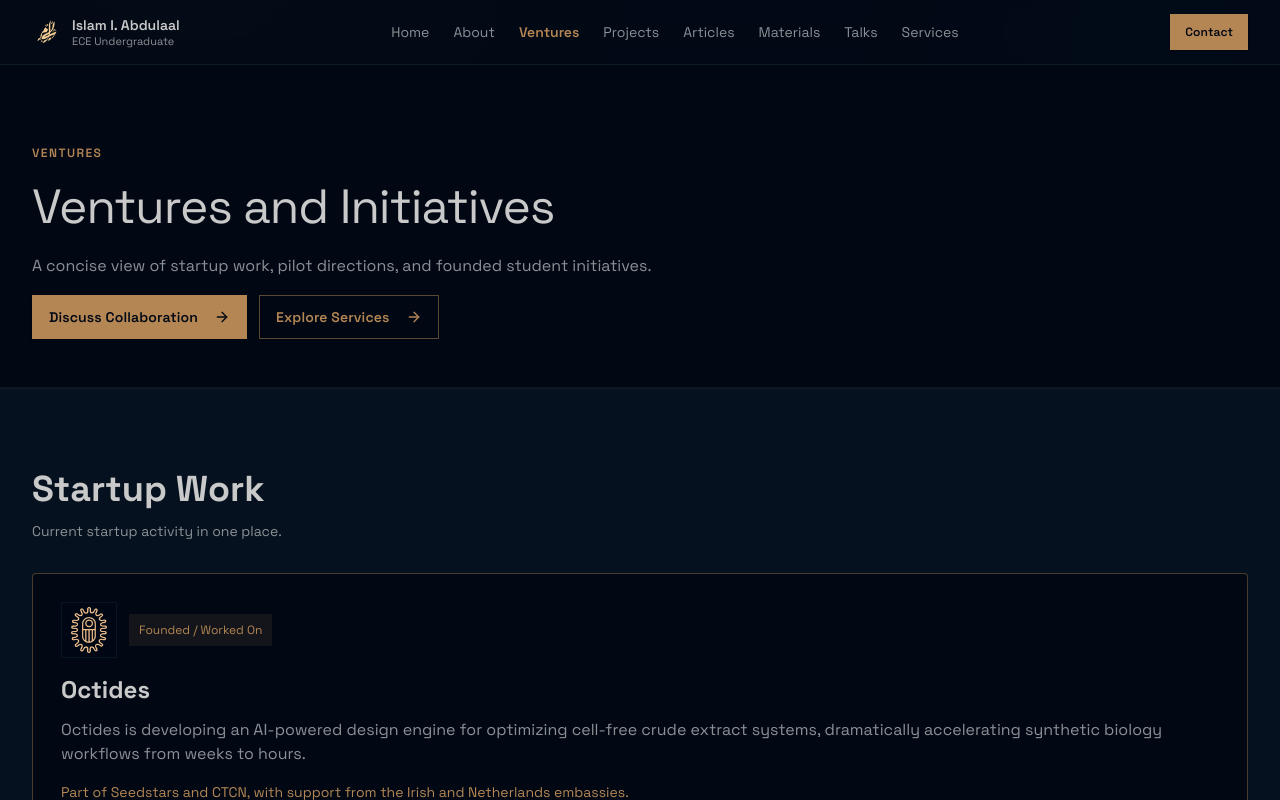
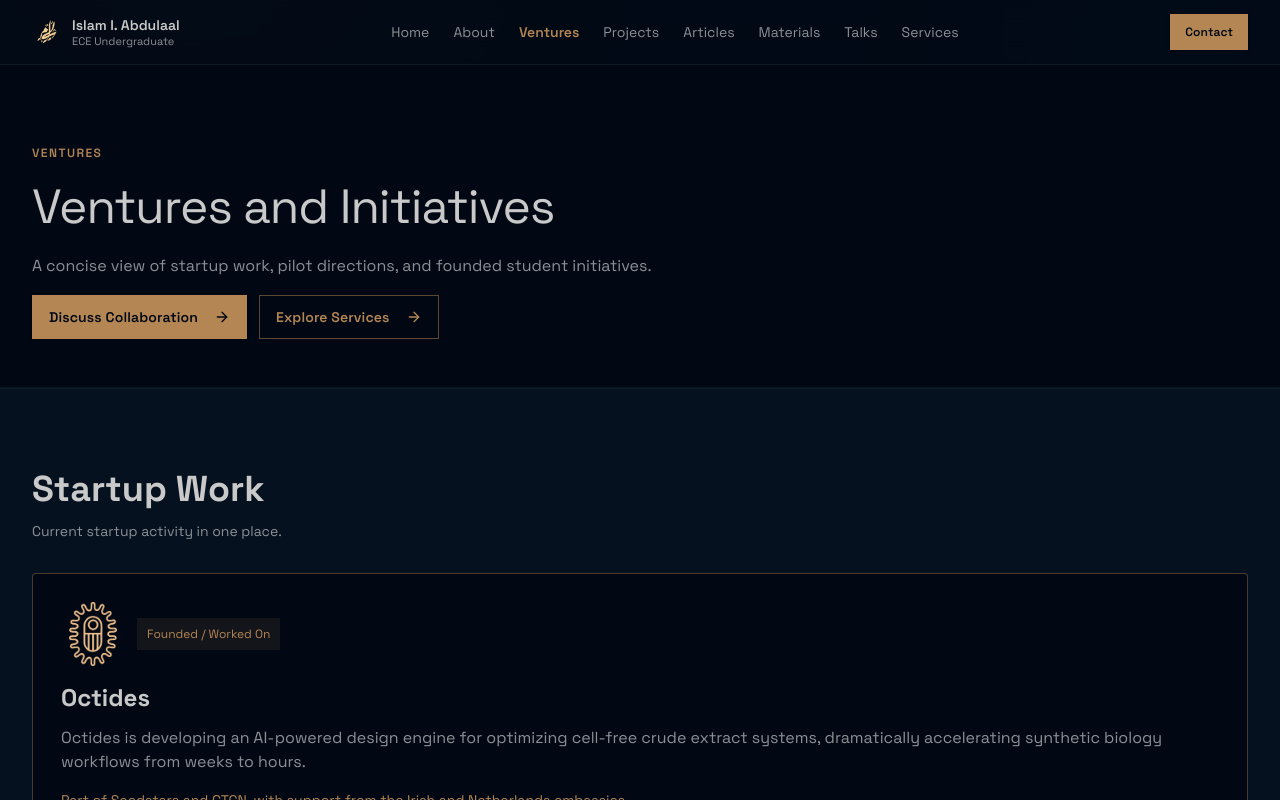
Before and after one commit to iabdul-aal/iabdul-aal.github.io, a Next.js app: page /ventures in a window 1280 px wide. Shown: the top 800 px of the page. Built offline with nearby package versions, Linux system fonts and the light colour scheme.

Commit message:
Refine transparent logo presentation in ventures pages

```diff
--- a/app/ventures/non-profit/page.tsx
+++ b/app/ventures/non-profit/page.tsx
@@ -54,12 +54,12 @@
                 <div className="mb-5 flex flex-wrap items-start justify-between gap-4">
                   <div className="space-y-3">
                     {initiative.logoPath && (
-                      <span className="inline-flex h-11 min-w-24 items-center justify-center rounded-md border border-border/70 bg-background/60 px-3">
+                      <span className="inline-flex h-12 min-w-28 items-center justify-center px-1">
                         <Image
                           src={initiative.logoPath}
                           alt={`${initiative.name} logo`}
-                          width={112}
-                          height={32}
+                          width={128}
+                          height={36}
                           className="max-h-full w-auto object-contain"
                           style={{ filter: ACCENT_LOGO_FILTER }}
                         />
--- a/app/ventures/page.tsx
+++ b/app/ventures/page.tsx
@@ -96,12 +96,12 @@
               <article key={startup.name} className="p-7 rounded-xl border border-accent/40 bg-background">
                 <div className="mb-4 flex items-center gap-3">
                   {startup.logo ? (
-                    <div className="inline-flex h-14 w-14 items-center justify-center rounded-md border border-border/70 bg-background/60 p-1">
+                    <div className="inline-flex h-16 w-16 items-center justify-center">
                       <Image
                         src={startup.logo}
                         alt={`${startup.name} logo`}
-                        width={48}
-                        height={48}
+                        width={56}
+                        height={56}
                         className="h-full w-full object-contain"
                       />
                     </div>
```
